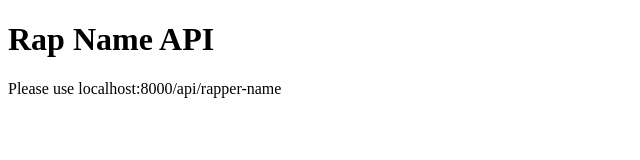
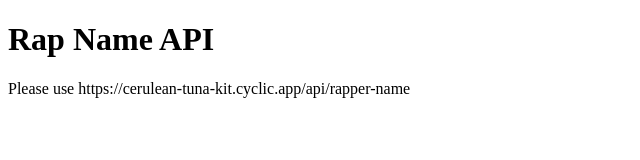
Before and after one commit to buckywebb/rap-names-api, a website: page index.html in a window 1280 px wide. Shown: the whole page, without its empty margins (0-640 px from the left). Drawn offline with Linux system fonts and the light colour scheme.

Commit message:
updated html file to use deployed path for api requests

```diff
--- a/index.html
+++ b/index.html
@@ -7,6 +7,6 @@
 </head>
 <body>
     <h1>Rap Name API</h1>
-    <p>Please use localhost:8000/api/rapper-name</p>
+    <p>Please use https://cerulean-tuna-kit.cyclic.app/api/rapper-name</p>
 </body>
 </html>
```
